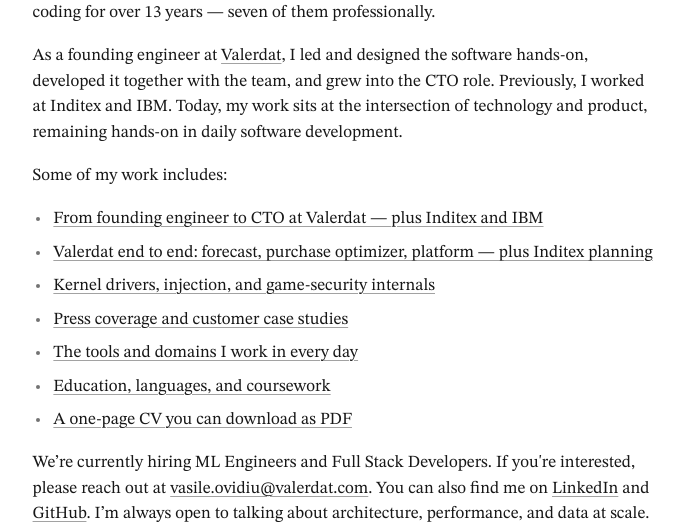
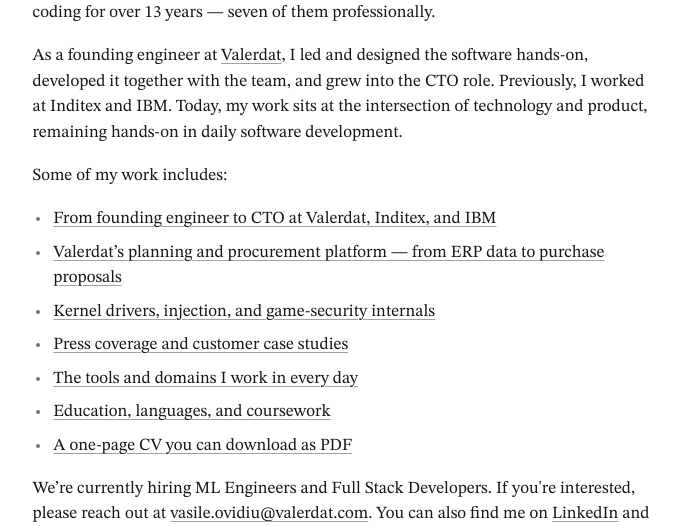
Before and after one commit to zabbix-byte/cv, a Django app: page / in a window 1280 px wide. Shown: the part 195-721 px from the top of the page, without its empty margins (294-978 px from the left). Run offline with Django 5.2, Linux system fonts and the light colour scheme; some web fonts are replaced.

Commit message:
refactor: Revise home page work descriptions for improved clarity
- Updated the descriptions of work experiences on the home page to enhance clarity and impact, emphasizing the roles at Valerdat, Inditex, and IBM.
- Refined project descriptions to better convey the capabilities of Valerdat’s planning and procurement platform.

```diff
--- a/templates/pages/home.html
+++ b/templates/pages/home.html
@@ -18,8 +18,8 @@
 
   <p>Some of my work includes:</p>
   <ul class="section-list">
-    <li><a href="{% url 'experience' %}">From founding engineer to CTO at Valerdat — plus Inditex and IBM</a></li>
-    <li><a href="{% url 'projects' %}">Valerdat end to end: forecast, purchase optimizer, platform — plus Inditex planning</a></li>
+    <li><a href="{% url 'experience' %}">From founding engineer to CTO at Valerdat, Inditex, and IBM</a></li>
+    <li><a href="{% url 'projects' %}">Valerdat’s planning and procurement platform — from ERP data to purchase proposals</a></li>
     <li><a href="{% url 'research' %}">Kernel drivers, injection, and game-security internals</a></li>
     <li><a href="{% url 'press' %}">Press coverage and customer case studies</a></li>
     <li><a href="{% url 'skills' %}">The tools and domains I work in every day</a></li>
```
